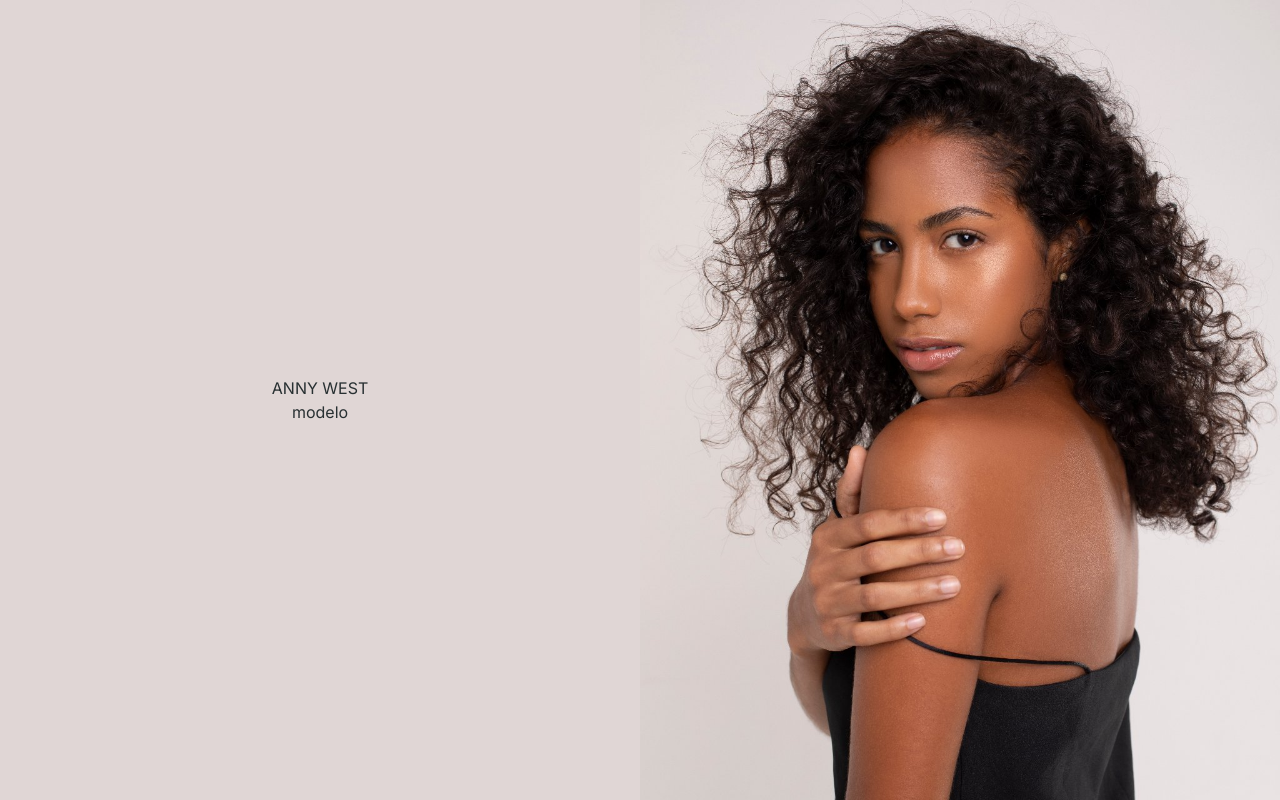
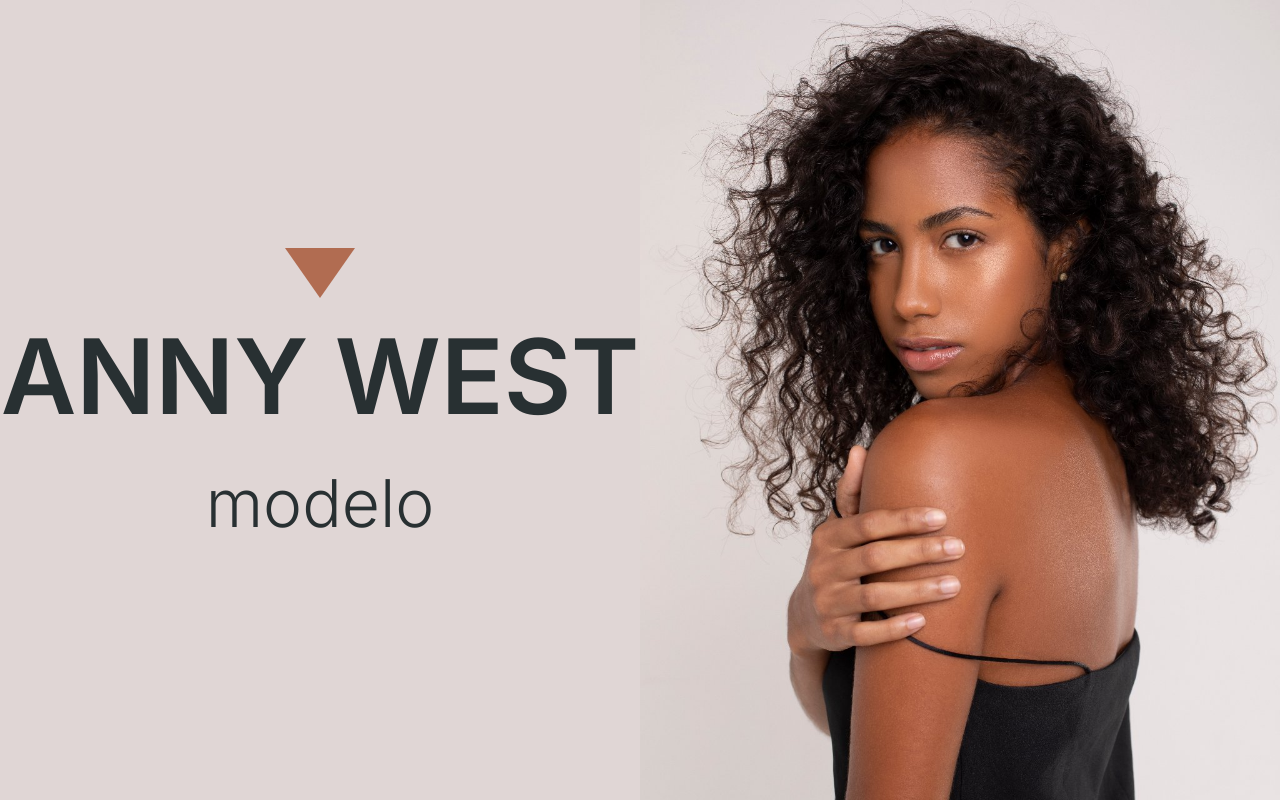
Before and after one commit to thneves/Anny-West, a Next.js app: page / in a window 1280 px wide. Built offline with nearby package versions, Linux system fonts and the light colour scheme.

Commit message:
Create triangle icon with css

```diff
--- a/src/app/globals.css
+++ b/src/app/globals.css
@@ -25,3 +25,11 @@ body {
     )
     rgb(var(--background-start-rgb));
 }
+
+.triangle {
+  width: 0;
+  height: 0;
+  border-style: solid;
+  border-width: 50px 35px 0 35px;
+  border-color: #b16c51 transparent transparent transparent;
+}
--- a/src/components/header.js
+++ b/src/components/header.js
@@ -6,8 +6,8 @@ const Header = () => {
     <header className="flex flex-row h-screen">
       <div className="flex flex-col items-center justify-center mx-auto w-1/2 bg-primary">
         <div className='triangle'></div>
-        <h1 className='text-text_dark'>ANNY WEST</h1>
-        <h2 className='text-text_dark'>modelo</h2>
+        <h1 className='text-text_dark text-header font-semibold'>ANNY WEST</h1>
+        <h2 className='text-text_dark text-6xl font-light'>modelo</h2>
       </div>
       <div className="w-1/2">
         <Image src={heroImage} quality={100} className='h-screen'/>
--- /dev/null
+++ b/src/components/triangle.js
@@ -0,0 +1,7 @@
+const Triangle = () => {
+    return (
+        <div className="triangle"></div>
+    )
+}
+
+export default Triangle;
--- a/tailwind.config.js
+++ b/tailwind.config.js
@@ -20,6 +20,18 @@ module.exports = {
       details: '#F5F5F5',
       dark: '#F5F5F5',
       text_dark: '#283032',
+      icon: '#b16c51',
+    },
+    fontSize: {
+      sm: '0.8rem',
+      base: '1rem',
+      xl: '1.25rem',
+      '2xl': '1.563rem',
+      '3xl': '1.953rem',
+      '4xl': '2.441rem',
+      '5xl': '3.052rem',
+      '6xl': '4.115rem',
+      header: '6.5rem',
     }
   },
   plugins: [],
```
